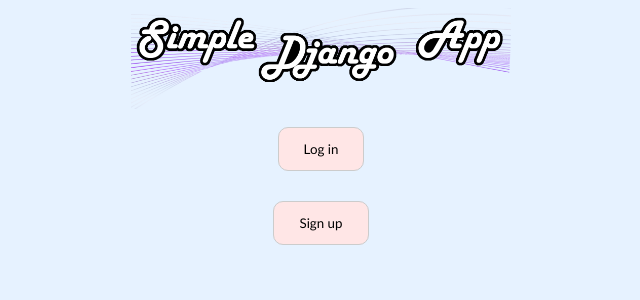
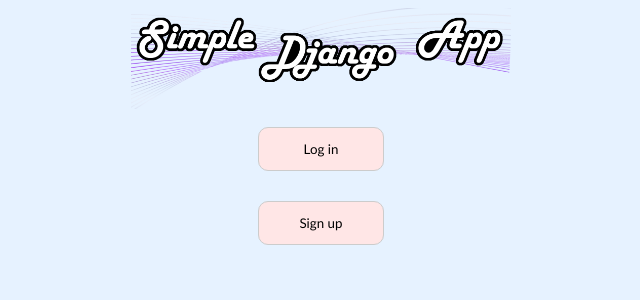
Before and after one commit to Jendzej/authenticationapp, a Django app: page / in a window 1280 px wide. Shown: the top 300 px of the page, without its empty margins (319-959 px from the left). Run offline with Django 4.2, Linux system fonts and the light colour scheme.

Commit message:
Design changes

```diff
--- a/mainapp/static/styles/stylesheet.css
+++ b/mainapp/static/styles/stylesheet.css
@@ -114,3 +114,11 @@
     position: sticky;
     top: 0;
 }
+
+.button_main_page {
+    width: 10%;
+}
+
+#id_username, #id_password {
+    width:10%;
+}
--- a/mainapp/templates/home.html
+++ b/mainapp/templates/home.html
@@ -13,14 +13,14 @@
             Logged as <i><b>{{ user.username }}</b></i><br>
         <li>
             <a href="{% url 'logout' %}">
-                <button>
+                <button class="button_main_page">
                     Log out
                 </button>
             </a>
         </li>
         <li>
             <a href="{% url 'posts' %}">
-                <button>
+                <button class="button_main_page">
                     Posts
                 </button>
             </a>
@@ -28,14 +28,14 @@
         {% else %}
         <li>
             <a href="{% url 'login' %}">
-                <button>
+                <button class="button_main_page">
                     Log in
                 </button>
             </a><br>
         </li>
         <li>
             <a href="{% url 'signup' %}">
-                <button>
+                <button class="button_main_page">
                     Sign up
                 </button>
             </a>
```
